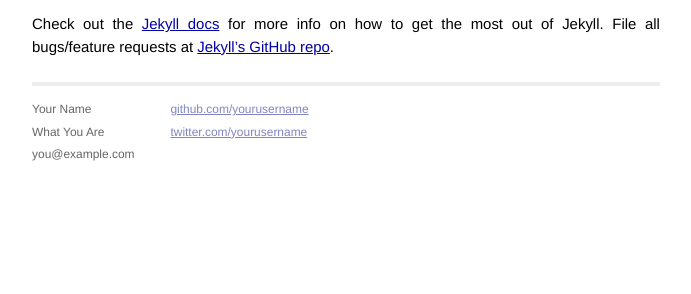
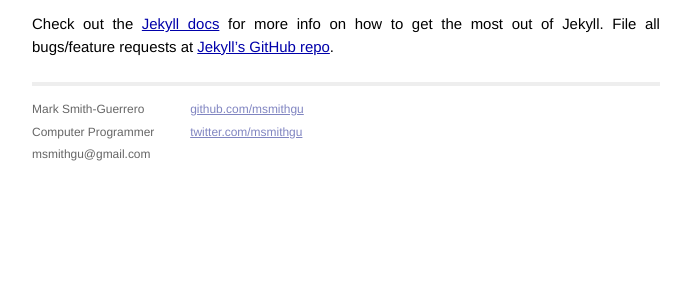
Before and after one commit to msmithgu/msmithgu.github.io, a Jekyll site: the page built from _posts/2014-03-18-welcome-to-jekyll.markdown, in a window 1280 px wide. Shown: the part 411-705 px from the top of the page, without its empty margins (294-985 px from the left). Built offline with Jekyll 4.4.1, drawn with Linux system fonts in a browser that asks for light colours; Markdown is read by kramdown in place of the engine named in the settings.

Commit message:
personalized footer

```diff
--- a/_layouts/default.html
+++ b/_layouts/default.html
@@ -26,15 +26,15 @@
           <div class="footer">
             <div class="contact">
               <p>
-                Your Name<br />
-                What You Are<br />
-                you@example.com
+                Mark Smith-Guerrero<br />
+                Computer Programmer<br />
+                msmithgu@gmail.com
               </p>
             </div>
             <div class="contact">
               <p>
-                <a href="https://github.com/yourusername">github.com/yourusername</a><br />
-                <a href="https://twitter.com/yourusername">twitter.com/yourusername</a><br />
+                <a href="https://github.com/msmithgu">github.com/msmithgu</a><br />
+                <a href="https://twitter.com/msmithgu">twitter.com/msmithgu</a><br />
               </p>
             </div>
           </div>
```
